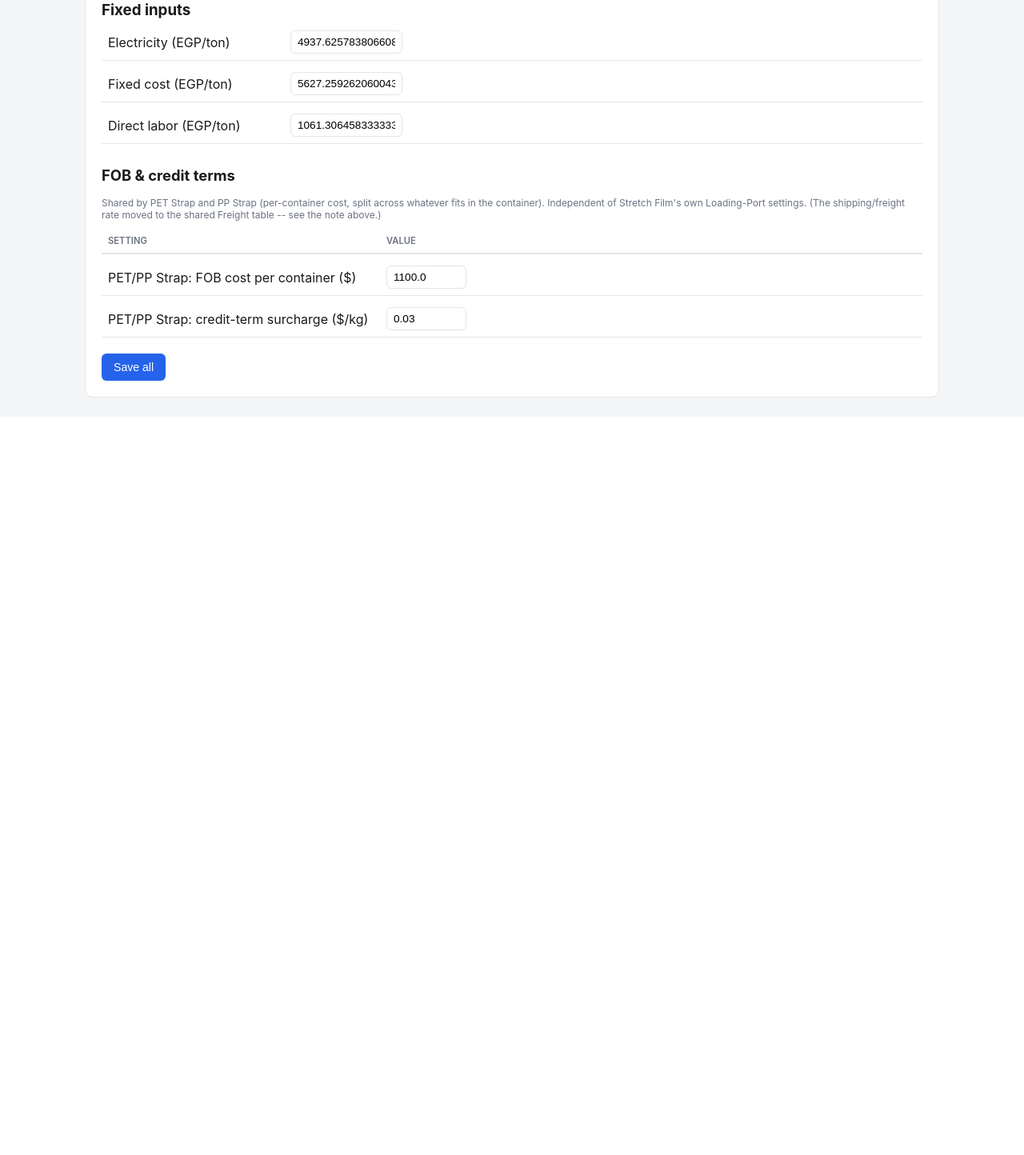
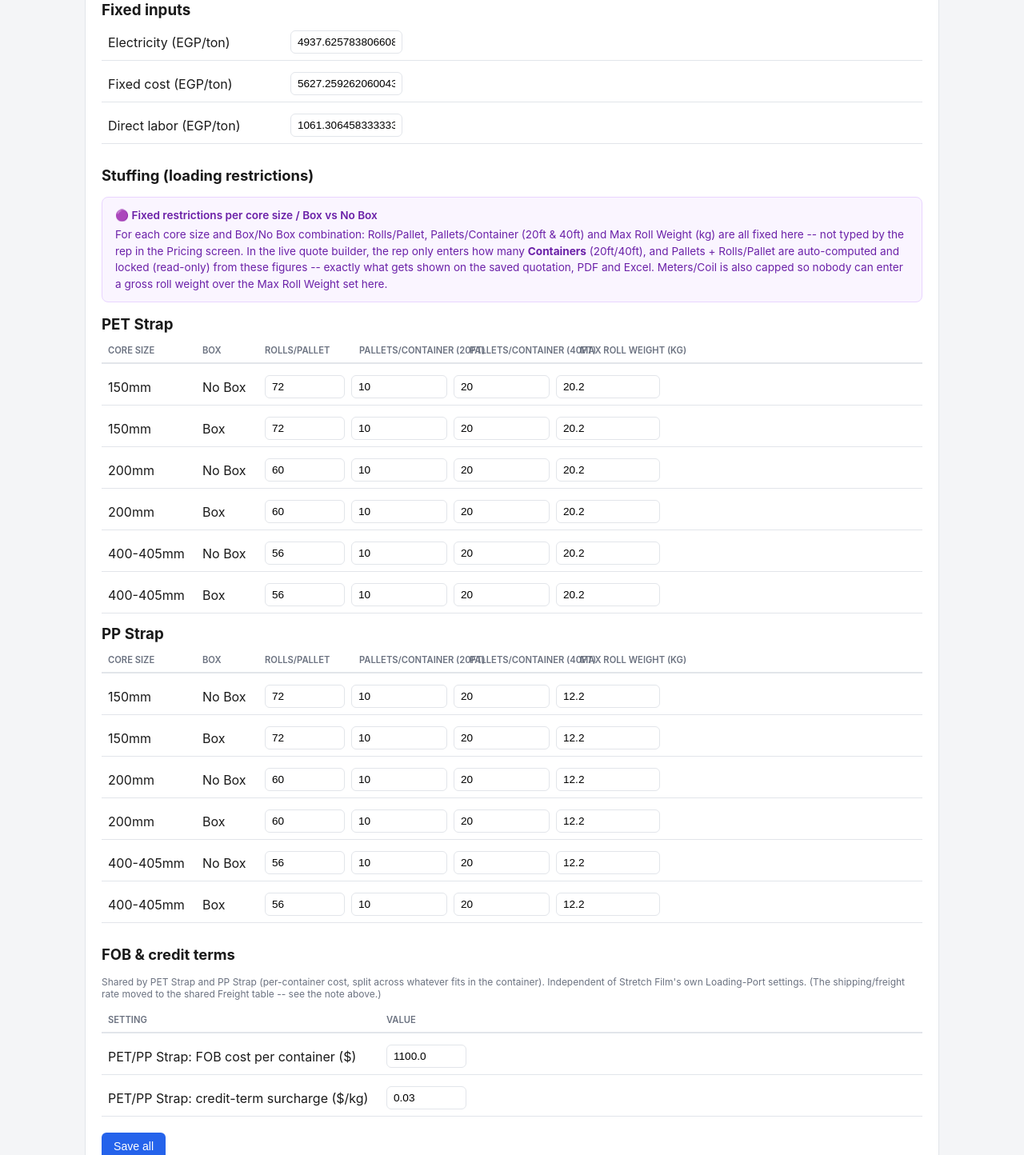
Before and after one commit to erpclipsico-oss/stretch-pricing-app, a Flask app: page /admin/strap-costing in a window 1280 px wide. Shown: the part 4702-6146 px from the top of the page at 80% size. Before the commit the page ends 5199 px from the top, so only its background shows below. Run offline with Flask 3, Linux system fonts and the light colour scheme; the visitor is signed in with stand-in values (Sample User, id 1); data comes from the database, SQL or seed files in the repository.

Commit message:
Add files via upload

```diff
--- a/stretch-pricing-app/app/app.py
+++ b/stretch-pricing-app/app/app.py
@@ -483,7 +483,8 @@ def create_app():
         )
         meters_per_coil = float(data.get("strap_meters_per_coil") or 0)
         if meters_per_coil <= 0:
-            meters_per_coil = strap_pricing.suggest_meters_per_coil(product_line, gm_per_m, core_weight_kg)
+            meters_per_coil = strap_pricing.suggest_meters_per_coil(
+                g.db, product_line, gm_per_m, core_weight_kg, has_box)
 
         product = {
             "bom_key": bom_key, "width_mm": width_mm, "thickness_mm": thickness_mm,
@@ -573,9 +574,9 @@ def create_app():
             "gross_weight_max_kg": calc["gross_weight_max_kg"],
             "gross_weight_exceeded": calc["gross_weight_exceeded"],
             "suggested_rolls_per_pallet": strap_pricing.suggest_rolls_per_pallet(
-                product["core_weight_kg"], bool(product["has_box"])),
+                g.db, product_line, product["core_weight_kg"], bool(product["has_box"])),
             "suggested_pallets_per_container": strap_pricing.suggest_pallets_per_container(
-                product["core_weight_kg"], bool(product["has_box"]),
+                g.db, product_line, product["core_weight_kg"], bool(product["has_box"]),
                 bool(product["ctr20"]), bool(product["ctr40"])),
             "discount_pct_applied": discount_pct,
             "discount_capped": discount_capped,
@@ -1120,9 +1121,10 @@ def create_app():
                 if not (ctr20 or ctr40):
                     ctr40 = True
                 stuffing = {
-                    "rolls_per_pallet": strap_pricing.suggest_rolls_per_pallet(core_weight_kg, has_box),
+                    "rolls_per_pallet": strap_pricing.suggest_rolls_per_pallet(
+                        db, line_pl, core_weight_kg, has_box),
                     "pallets_per_container": strap_pricing.suggest_pallets_per_container(
-                        core_weight_kg, has_box, ctr20, ctr40),
+                        db, line_pl, core_weight_kg, has_box, ctr20, ctr40),
                     "box": "Yes" if has_box else "No",
                     "container": "20ft" if ctr20 else "40ft",
                 }
@@ -1187,7 +1189,14 @@ def create_app():
                 spec_core = l["prestretch_core_weight_kg"] if "prestretch_core_weight_kg" in l.keys() else None
                 if spec_roll or spec_core:
                     spec = {"width_mm": None, "roll_weight_kg": spec_roll, "core_weight_kg": spec_core}
-            spec_note = _format_spec_note(spec) if spec else None
+            # v124 -- Strap only: fold the line's actual ordered Pallets
+            # (Containers x the fixed Pallets/container, see this function's
+            # matching v124 comment on the "stuffing" dict above) into the
+            # spec note, so it shows up next to Rolls/Pallet on the view
+            # page, PDF and Excel -- see _format_spec_note()'s own comment.
+            spec_qty_pallets = (l["quantity_pallets"] if line_pl in ("pet", "pp")
+                                 and "quantity_pallets" in l.keys() else None)
+            spec_note = _format_spec_note(spec, spec_qty_pallets) if spec else None
 
             # v76.1 -- Rolls/Pallet and Pallets/Container as their own
             # columns on the exported PDF/Excel/view page (previously only
@@ -1377,7 +1386,7 @@ def create_app():
         totals = compute_totals(db, q, lines)
         return q, lines, totals
 
-    def _format_spec_note(spec):
+    def _format_spec_note(spec, quantity_pallets=None):
         """v68 -- renders a line's roll-spec dict (see load_quotation) into
         the single 'Width: ... · ...' note string shown under the line on
         the view page / PDF / Excel. Any field that's genuinely unknown for
@@ -1386,7 +1395,18 @@ def create_app():
         their own dedicated columns in the line table (see build_pdf() /
         build_xlsx() / view_quotation.html), replacing the Unit Price/Line
         Total columns the owner said she never uses, so repeating them here
-        too would just be clutter."""
+        too would just be clutter.
+        v124 -- owner-requested, Strap only (Arabic: "حتى عدد الباليتات كمان
+        تسده وانت اللي تديه كانفورميشن وتطلع في البي دي اف وفي الاكسل"): the
+        line's actual ordered Pallets (Containers x the fixed Pallets/
+        container -- both locked/read-only in the quote builder, see
+        pricing.html) is appended here rather than as a new PDF table column
+        -- the PDF's reportlab table has hand-tuned fixed column widths
+        (several past versions' worth of careful pixel measurement, see the
+        v69/v75/v76.1/v76.2/v105 comments in build_pdf()), so folding this
+        into the existing spec-note sub-row (already shared verbatim by the
+        view page, PDF and Excel) is the low-risk way to surface it
+        everywhere at once without re-tuning that table."""
         parts = []
         if spec.get("width_mm"):
             parts.append(f"Width: {spec['width_mm']:g}mm")
@@ -1394,6 +1414,8 @@ def create_app():
             parts.append(f"Thickness: {spec['thickness_mm']:g}mm")
         if spec.get("meters_per_coil"):
             parts.append(f"Meters/coil: {spec['meters_per_coil']:g}")
+        if quantity_pallets:
+            parts.append(f"Pallets: {quantity_pallets:g}")
         return "Spec — " + " · ".join(parts) if parts else None
 
     def _strap_gross_weight_kg(db, line_key, bom_key, width_mm, thickness_mm, meters_per_coil, core_weight_kg):
@@ -1933,6 +1955,27 @@ def create_app():
                 val = request.form.get(f"value_{key}")
                 if val is not None and val != "":
                     db.execute("UPDATE global_setting SET value=? WHERE key=?", (float(val), key))
+
+            # v124 -- "stuffing" restrictions per (line, core size, box/no-box):
+            # Rolls/Pallet, Pallets/Container (20ft & 40ft), Max Roll Weight (kg).
+            for row in db.execute("SELECT id FROM strap_stuffing_config").fetchall():
+                sid = row["id"]
+                rpp_val = request.form.get(f"stuffing_{sid}_rpp")
+                p20_val = request.form.get(f"stuffing_{sid}_p20")
+                p40_val = request.form.get(f"stuffing_{sid}_p40")
+                maxwt_val = request.form.get(f"stuffing_{sid}_maxwt")
+                if rpp_val is not None and rpp_val != "":
+                    db.execute("UPDATE strap_stuffing_config SET rolls_per_pallet=? WHERE id=?",
+                               (int(float(rpp_val)), sid))
+                if p20_val is not None and p20_val != "":
+                    db.execute("UPDATE strap_stuffing_config SET pallets_per_container_20=? WHERE id=?",
+                               (int(float(p20_val)), sid))
+                if p40_val is not None and p40_val != "":
+                    db.execute("UPDATE strap_stuffing_config SET pallets_per_container_40=? WHERE id=?",
+                               (int(float(p40_val)), sid))
+                if maxwt_val is not None and maxwt_val != "":
+                    db.execute("UPDATE strap_stuffing_config SET max_roll_weight_kg=? WHERE id=?",
+                               (float(maxwt_val), sid))
 
             db.commit()
             flash("PET/PP Strap costing updated.", "success")
@@ -2005,6 +2048,21 @@ def create_app():
         # Film's (Global Cost Settings) -- see
         # cost_engine.capped_discount_pct()/db._seed_strap_data().
         max_discount = db.execute("SELECT value FROM global_setting WHERE key='strap_max_discount_pct'").fetchone()
+        # v124 -- "stuffing" restrictions grid (Rolls/Pallet, Pallets/
+        # Container 20ft & 40ft, Max Roll Weight), one row per (line, core
+        # size, box/no-box) -- see db._seed_strap_stuffing_config_v124() and
+        # strap_pricing._get_stuffing_config(). Grouped by line for display,
+        # in core-size then box/no-box order (matches STRAP_CORE_SIZES on
+        # the Pricing screen).
+        core_size_order = {"150": 0, "200": 1, "400-405": 2}
+        stuffing_rows = db.execute("SELECT * FROM strap_stuffing_config").fetchall()
+        stuffing_config = {"pet": [], "pp": []}
+        for r in stuffing_rows:
+            stuffing_config.setdefault(r["line_key"], []).append(r)
+        for line_key in stuffing_config:
+            stuffing_config[line_key].sort(
+                key=lambda r: (core_size_order.get(r["core_size_mm"], 99), r["has_box"])
+            )
         return render_template(
             "admin_strap_costing.html",
             pet_dollar_rate=pet_dollar_rate["value"] if pet_dollar_rate else 47,
@@ -2014,6 +2072,7 @@ def create_app():
             line_configs=line_configs,
             freight=freight,
             max_discount=max_discount["value"] if max_discount else 2.0,
+            stuffing_config=stuffing_config,
         )
 
     @app.route("/admin/cost/labor", methods=["GET", "POST"])
--- a/stretch-pricing-app/app/templates/admin_strap_costing.html
+++ b/stretch-pricing-app/app/templates/admin_strap_costing.html
@@ -137,6 +137,40 @@
     </div>
     {% endfor %}
 
+    <div class="panel-header" style="margin-top:28px;"><h2>Stuffing (loading restrictions)</h2></div>
+    <div class="price-note price-note-strap">
+      <div class="price-note-title">🟣 Fixed restrictions per core size / Box vs No Box</div>
+      For each core size and Box/No Box combination: Rolls/Pallet, Pallets/Container (20ft &amp; 40ft)
+      and Max Roll Weight (kg) are all fixed here -- not typed by the rep in the Pricing screen. In the
+      live quote builder, the rep only enters how many <strong>Containers</strong> (20ft/40ft), and
+      Pallets + Rolls/Pallet are auto-computed and locked (read-only) from these figures -- exactly what
+      gets shown on the saved quotation, PDF and Excel. Meters/Coil is also capped so nobody can enter
+      a gross roll weight over the Max Roll Weight set here.
+    </div>
+    {% for line_key, line_label in [('pet', 'PET Strap'), ('pp', 'PP Strap')] %}
+    <h3 style="margin:14px 0 6px;">{{ line_label }}</h3>
+    <div class="edit-grid" style="margin-bottom:14px;">
+      <div class="edit-row header-row">
+        <span style="width:110px;">Core size</span>
+        <span style="width:70px;">Box</span>
+        <span style="width:110px;">Rolls/Pallet</span>
+        <span style="width:130px;">Pallets/Container (20ft)</span>
+        <span style="width:130px;">Pallets/Container (40ft)</span>
+        <span style="width:140px;">Max Roll Weight (kg)</span>
+      </div>
+      {% for row in stuffing_config.get(line_key, []) %}
+      <div class="edit-row">
+        <span style="width:110px;">{{ row.core_size_mm }}mm</span>
+        <span style="width:70px;">{{ "Box" if row.has_box else "No Box" }}</span>
+        <input type="number" step="1" min="0" name="stuffing_{{ row.id }}_rpp" value="{{ row.rolls_per_pallet }}" style="width:100px;">
+        <input type="number" step="1" min="0" name="stuffing_{{ row.id }}_p20" value="{{ row.pallets_per_container_20 }}" style="width:120px;">
+        <input type="number" step="1" min="0" name="stuffing_{{ row.id }}_p40" value="{{ row.pallets_per_container_40 }}" style="width:120px;">
+        <input type="number" step="any" min="0" name="stuffing_{{ row.id }}_maxwt" value="{{ row.max_roll_weight_kg }}" style="width:130px;">
+      </div>
+      {% endfor %}
+    </div>
+    {% endfor %}
+
     <div class="panel-header" style="margin-top:28px;"><h2>FOB &amp; credit terms</h2></div>
     <p class="hint" style="margin-bottom:10px;">
       Shared by PET Strap and PP Strap (per-container cost, split across whatever fits in the
```
Also changed, not shown: stretch-pricing-app/app/db.py (+58 -0 lines), stretch-pricing-app/app/strap_pricing.py (+92 -48 lines), stretch-pricing-app/app/templates/pricing.html (+52 -24 lines), stretch-pricing-app/app/templates/view_quotation.html (+8 -0 lines).
